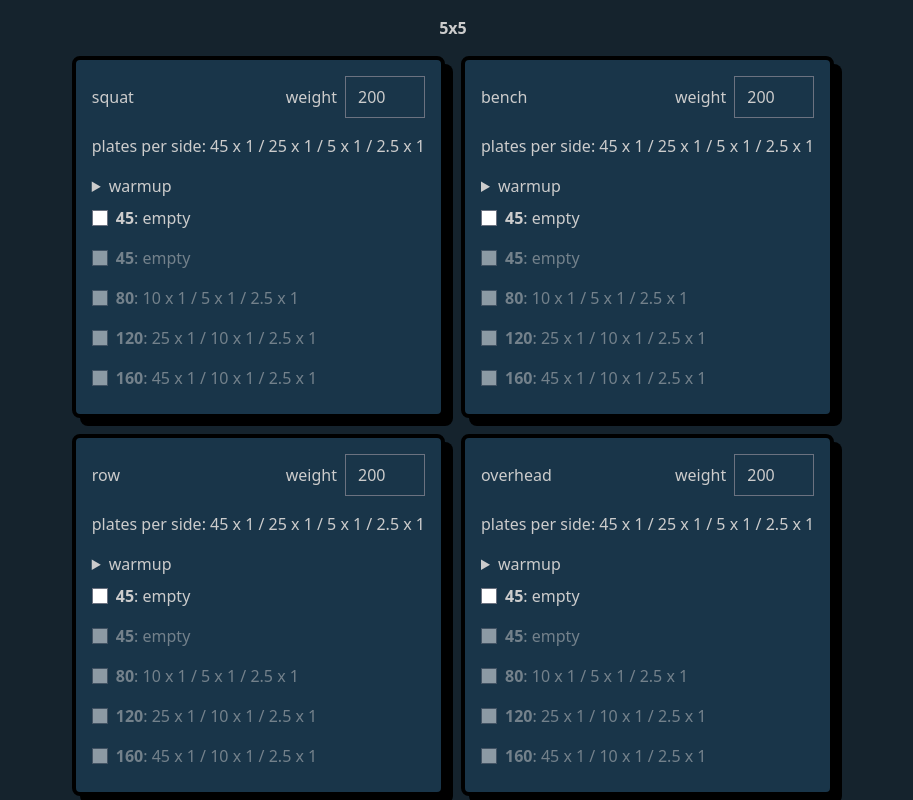
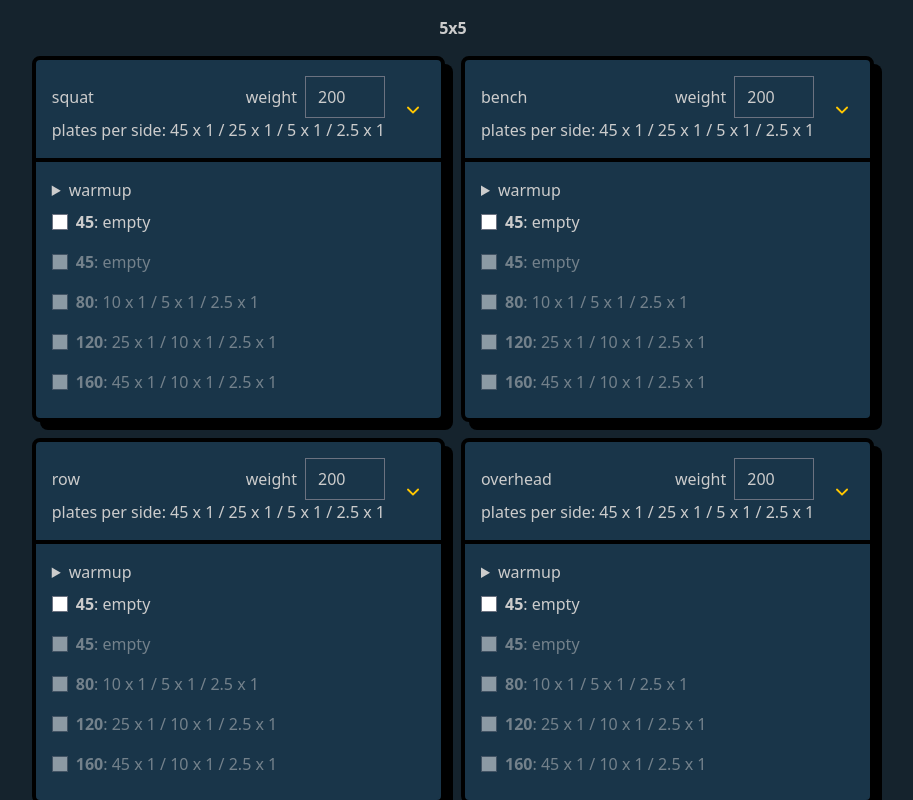
Before and after one commit to b4conjuice/5x5, a Next.js app: page / in a window 1280 px wide. Shown: the top 800 px of the page, without its empty margins (187-1100 px from the left). Built offline with nearby package versions, Linux system fonts and the light colour scheme.

Commit message:
add disclosure to optionally hide warmup

```diff
--- a/package.json
+++ b/package.json
@@ -10,6 +10,8 @@
     "start": "next start"
   },
   "dependencies": {
+    "@headlessui/react": "^2.1.8",
+    "@heroicons/react": "^2.1.5",
     "@t3-oss/env-nextjs": "^0.10.1",
     "@tailwindcss/forms": "^0.5.9",
     "classnames": "^2.5.1",
--- a/src/app/warmupCalculator.tsx
+++ b/src/app/warmupCalculator.tsx
@@ -2,6 +2,12 @@
 
 import { useState } from 'react'
 import classNames from 'classnames'
+import {
+  Disclosure,
+  DisclosureButton,
+  DisclosurePanel,
+} from '@headlessui/react'
+import { ChevronRightIcon } from '@heroicons/react/20/solid'
 import { toast } from 'react-toastify'
 
 import useLocalStorage from '@/lib/useLocalStorage'
@@ -132,7 +138,15 @@ export default function WarmupCalculator({ exercise }: { exercise: string }) {
     }
   }
   return (
-    <div className='flex flex-col gap-4 rounded-lg border-4 border-black bg-cb-blue p-4 shadow-[8px_8px_0_0_rgba(0,0,0,1)]'>
+    <Disclosure
+      as='div'
+      className='flex flex-col gap-4 rounded-lg border-4 border-black bg-cb-blue shadow-[8px_8px_0_0_rgba(0,0,0,1)]'
+      defaultOpen
+    >
+      {({ open }) => (
+        <>
+          <div className='flex items-center gap-4 border-b-4 border-black p-4'>
+            <div className='grow'>
               <div className='flex items-center'>
                 <h2 className='grow'>{exercise}</h2>
                 <label className='flex items-center gap-2'>
@@ -175,12 +189,25 @@ export default function WarmupCalculator({ exercise }: { exercise: string }) {
                 </span>
                 : <span>{calculatePlatesPerSide(weight)}</span>
               </p>
+            </div>
+            <DisclosureButton>
+              <ChevronRightIcon
+                className={classNames(
+                  'h-6 w-6 text-cb-yellow transition-transform',
+                  open ? 'rotate-90 transform' : ''
+                )}
+              />
+            </DisclosureButton>
+          </div>
+          <DisclosurePanel className='px-4 pb-4'>
             <details>
               <summary>
                 <h3 className='inline'>warmup</h3>
                 <Checklist warmup={warmup} />
               </summary>
-        <div>progression: {(weight - BAR_WEIGHT) / PROGRESSION_INTERVAL}</div>
+              <div>
+                progression: {(weight - BAR_WEIGHT) / PROGRESSION_INTERVAL}
+              </div>
               <ol className='ms-4 list-decimal'>
                 {warmup.map(({ rounded, actual }, index) => (
                   <li key={index}>
@@ -189,12 +216,17 @@ export default function WarmupCalculator({ exercise }: { exercise: string }) {
                       {rounded === actual ? '' : ` (${actual})`}
                     </div>
                     <div>plates weight (minus bar): {rounded - BAR_WEIGHT}</div>
-              <div>plates weight per side : {(rounded - BAR_WEIGHT) / 2}</div>
+                    <div>
+                      plates weight per side : {(rounded - BAR_WEIGHT) / 2}
+                    </div>
                     <div>plates: {calculatePlatesPerSide(rounded)}</div>
                   </li>
                 ))}
               </ol>
             </details>
-    </div>
+          </DisclosurePanel>
+        </>
+      )}
+    </Disclosure>
   )
 }
```
Also changed, not shown: 1 other file (tests, documents, lock files or other folders). Lines whose indentation alone changed are shown as unchanged.
